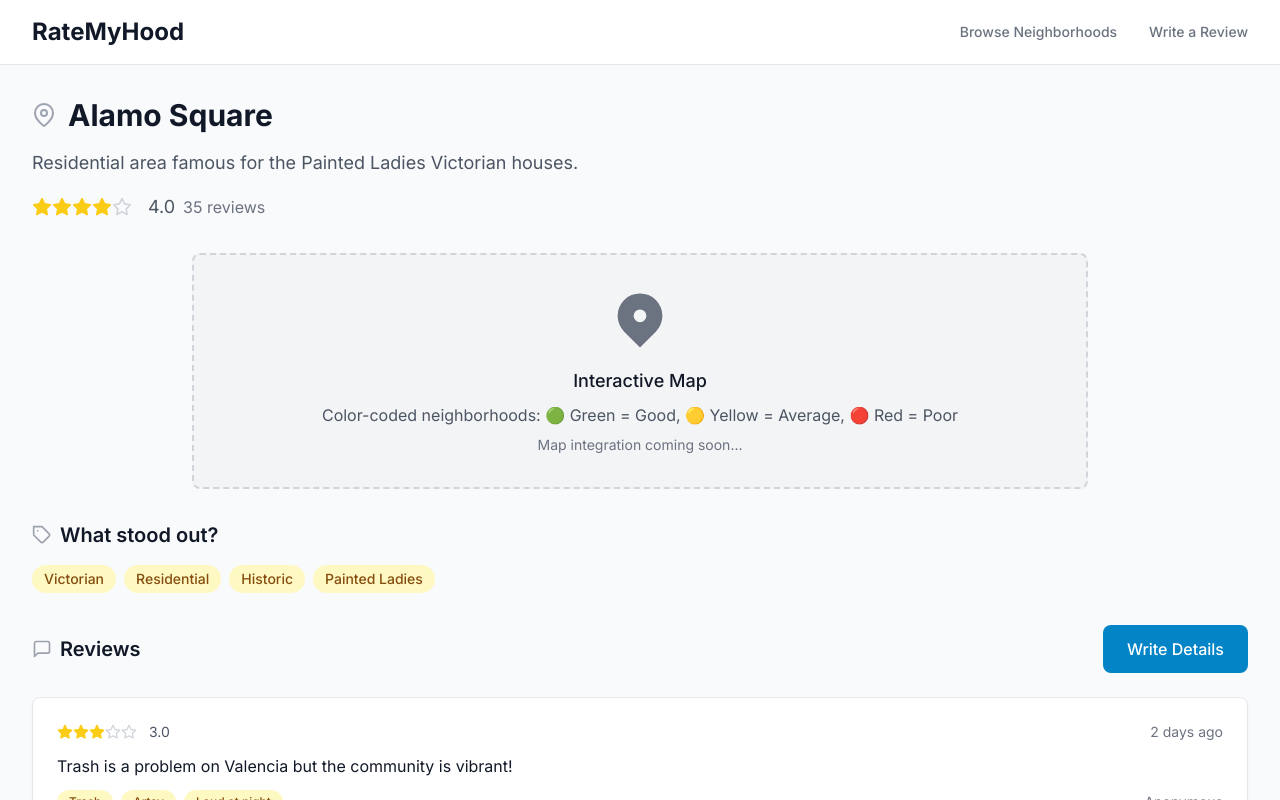
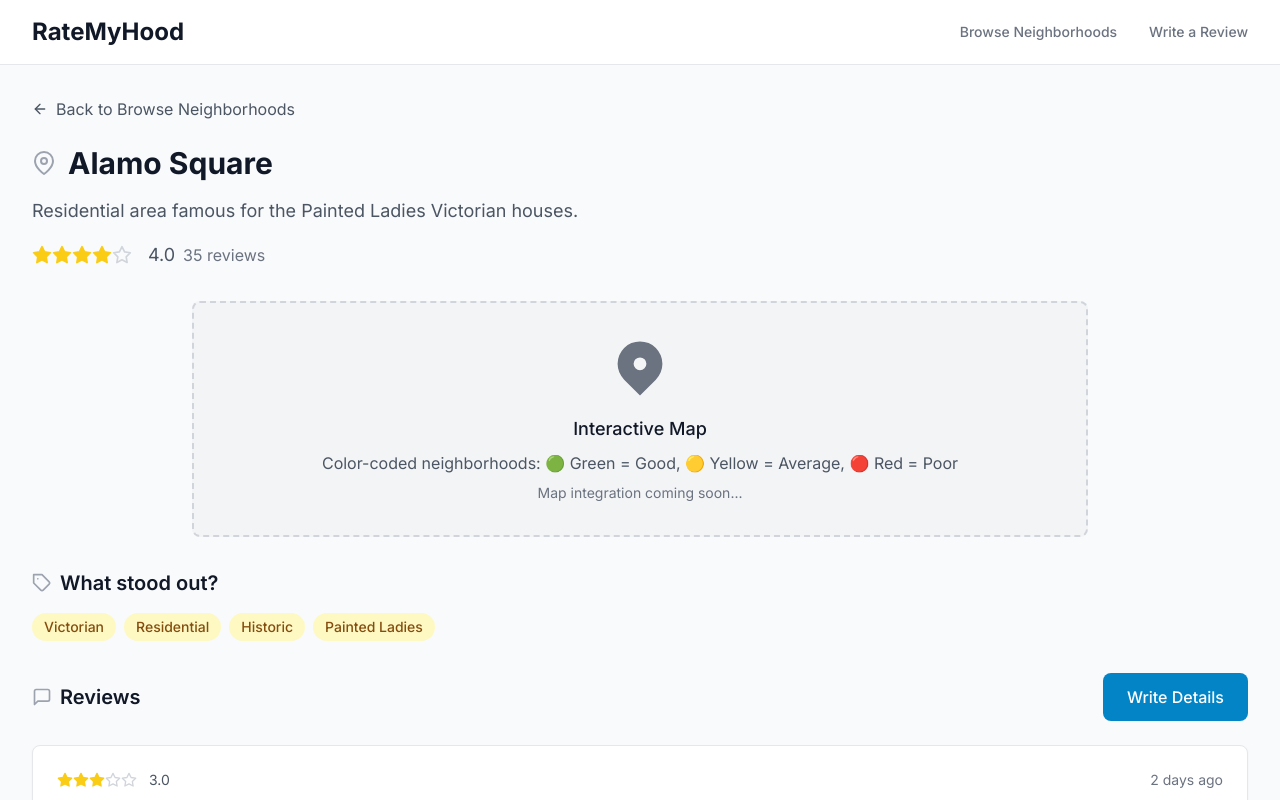
Before and after one commit to MrPicklesBush/Wander, a Next.js app: page /neighborhood/alamo-square in a window 1280 px wide. Shown: the top 800 px of the page. Built offline with nearby package versions, Linux system fonts and the light colour scheme.

Commit message:
Add back button to neighborhood profile pages for better navigation

```diff
--- a/app/neighborhood/[slug]/page.tsx
+++ b/app/neighborhood/[slug]/page.tsx
@@ -1,7 +1,7 @@
 'use client'
 
-import { useParams } from 'next/navigation'
-import { FiStar, FiMapPin, FiMessageSquare, FiTag } from 'react-icons/fi'
+import { useParams, useRouter } from 'next/navigation'
+import { FiStar, FiMapPin, FiMessageSquare, FiTag, FiArrowLeft } from 'react-icons/fi'
 import MapPlaceholder from '@/components/MapPlaceholder'
 import ReviewCard from '@/components/ReviewCard'
 import { getNeighborhoodBySlug } from '@/data/sf-neighborhoods'
@@ -36,6 +36,7 @@ const mockReviews = [
 
 export default function NeighborhoodProfilePage() {
   const params = useParams()
+  const router = useRouter()
   const slug = params.slug as string
   const neighborhood = getNeighborhoodBySlug(slug)
 
@@ -44,7 +45,14 @@ export default function NeighborhoodProfilePage() {
       <div className="min-h-screen bg-gray-50 flex items-center justify-center">
         <div className="text-center">
           <h1 className="text-2xl font-bold text-gray-900 mb-4">Neighborhood Not Found</h1>
-          <p className="text-gray-600">The neighborhood you're looking for doesn't exist.</p>
+          <p className="text-gray-600 mb-6">The neighborhood you're looking for doesn't exist.</p>
+          <button
+            onClick={() => router.push('/neighborhoods')}
+            className="btn-secondary"
+          >
+            <FiArrowLeft className="w-4 h-4 mr-2" />
+            Back to Browse Neighborhoods
+          </button>
         </div>
       </div>
     )
@@ -82,6 +90,17 @@ export default function NeighborhoodProfilePage() {
   return (
     <div className="min-h-screen bg-gray-50">
       <div className="max-w-7xl mx-auto px-4 sm:px-6 lg:px-8 py-8">
+        {/* Back Button */}
+        <div className="mb-6">
+          <button
+            onClick={() => router.push('/neighborhoods')}
+            className="flex items-center text-gray-600 hover:text-gray-900 transition-colors duration-200"
+          >
+            <FiArrowLeft className="w-4 h-4 mr-2" />
+            Back to Browse Neighborhoods
+          </button>
+        </div>
+
         {/* Header */}
         <div className="mb-8">
           <div className="flex items-center mb-4">
```
